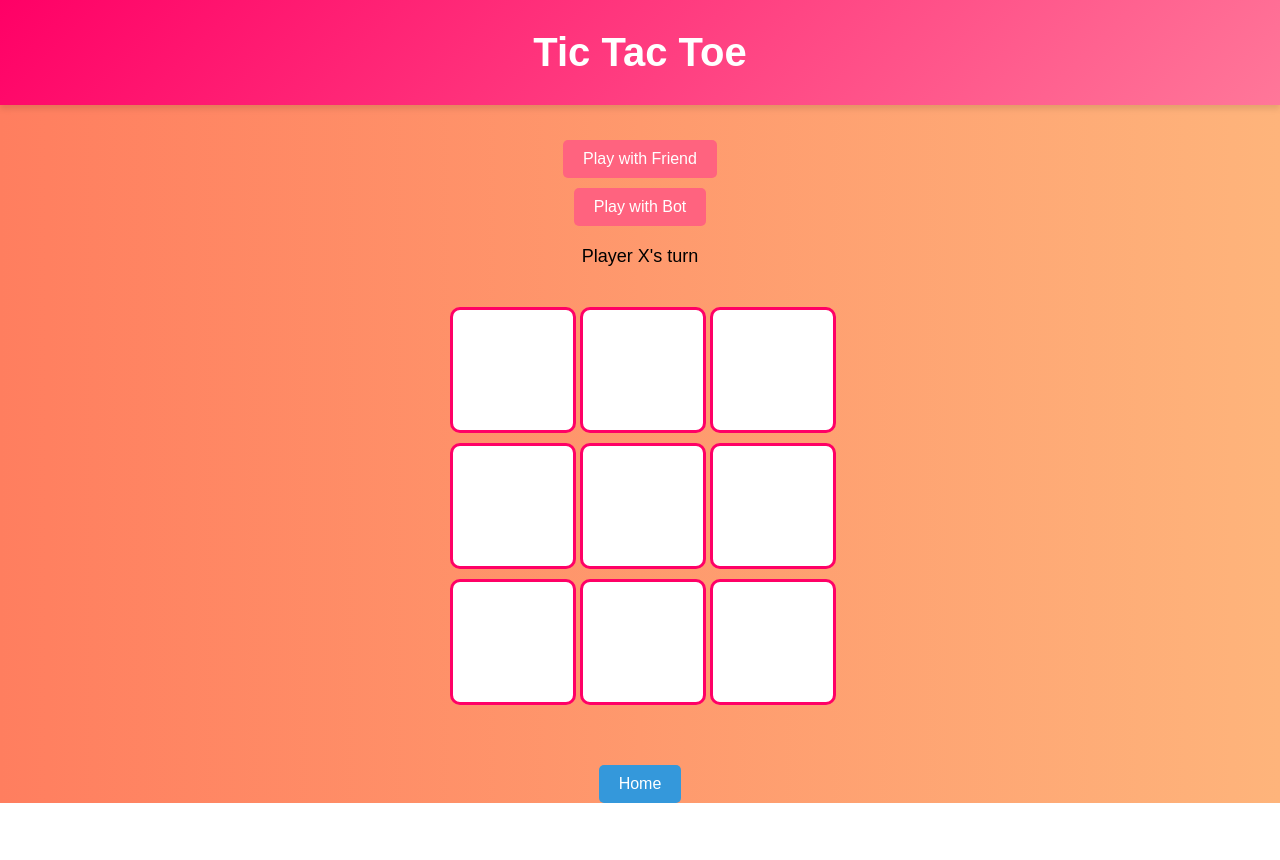
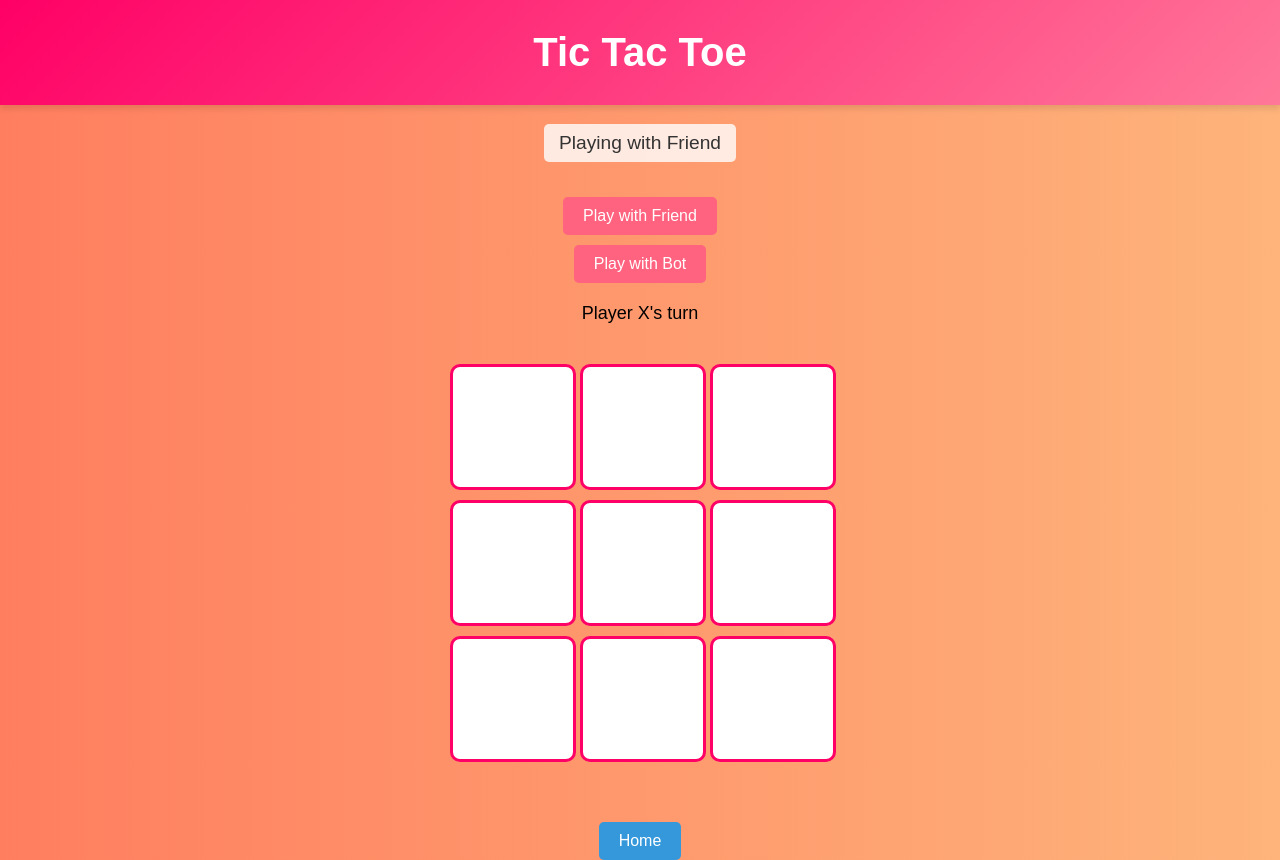
Before and after one commit to babla45/Tic-Tac-Toe-Game, a plain HTML site: page index.html in a window 1280 px wide. Both pictures are taken after a click on the button "Play with Friend". Before the commit the page ends 803 px from the top, so only its background shows below. Drawn offline with Linux system fonts and the light colour scheme.

Commit message:
playing against x bot message added

```diff
--- a/index.html
+++ b/index.html
@@ -10,6 +10,8 @@
   <header class="header">
     <h1>Tic Tac Toe</h1>
   </header>
+  <!-- Add version display -->
+  <p id="versionDisplay" style="display: none;"></p>
   <div class="container">
     <div id="modeSelection" class="menu">
       <button id="playerVsPlayer">Play with Friend</button>
--- a/script.js
+++ b/script.js
@@ -4,6 +4,7 @@ const homeButton = document.getElementById("homeButton");
 const modeSelection = document.getElementById("modeSelection");
 const playerVsPlayerButton = document.getElementById("playerVsPlayer");
 const playerVsBotButton = document.getElementById("playerVsBot");
+const versionDisplay = document.getElementById("versionDisplay");
 
 // Popup elements
 const successPopup = document.getElementById("successPopup");
@@ -265,6 +266,13 @@ const initializeBoard = () => {
   }
 };
 
+// Add function to update version display
+const updateVersionDisplay = (mode, difficulty = '') => {
+  const text = mode === 'bot' ? `Playing against ${difficulty} Bot` : 'Playing with Friend';
+  versionDisplay.textContent = text;
+  versionDisplay.style.display = 'inline-block';
+};
+
 // Start the game with selected mode
 const startGame = (playWithBot) => {
   isPlayingWithBot = playWithBot;
@@ -273,11 +281,11 @@ const startGame = (playWithBot) => {
     difficultySection.style.display = "block";
     gameBoard.style.display = "none";
     hideStatus();
-    // Remove or comment out the following line to prevent status message during difficulty selection
-    // updateStatus("Select Bot Difficulty");
+    versionDisplay.style.display = "none";
   } else {
     difficultySection.style.display = "none";
     gameBoard.style.display = "grid";
+    updateVersionDisplay('friend');
     initializeBoard();
   }
 };
@@ -288,6 +296,7 @@ homeButton.addEventListener("click", () => {
   difficultySection.style.display = "none";
   gameBoard.style.display = "none";
   hideStatus();
+  versionDisplay.style.display = "none";
   updateStatus("Player X's turn");
 });
 
@@ -299,6 +308,7 @@ easyDifficulty.addEventListener("click", () => {
   botDifficulty = "easy";
   difficultySection.style.display = "none";
   gameBoard.style.display = "grid";
+  updateVersionDisplay('bot', 'Easy');
   initializeBoard();
 });
 
@@ -306,6 +316,7 @@ mediumDifficulty.addEventListener("click", () => {
   botDifficulty = "medium";
   difficultySection.style.display = "none";
   gameBoard.style.display = "grid";
+  updateVersionDisplay('bot', 'Medium');
   initializeBoard();
 });
 
@@ -313,5 +324,6 @@ hardDifficulty.addEventListener("click", () => {
   botDifficulty = "hard";
   difficultySection.style.display = "none";
   gameBoard.style.display = "grid";
+  updateVersionDisplay('bot', 'Hard');
   initializeBoard();
 });
--- a/styles.css
+++ b/styles.css
@@ -169,3 +169,14 @@ body {
   #homeButton:hover {
     background-color: #2980b9;
   }
+
+  /* Style for version display */
+  #versionDisplay {
+    font-size: 1.2rem;
+    color: #333;
+    background: rgba(255, 255, 255, 0.8);
+    padding: 8px 15px;
+    border-radius: 5px;
+    margin: -20px auto 20px;
+    display: inline-block;
+  }
```
